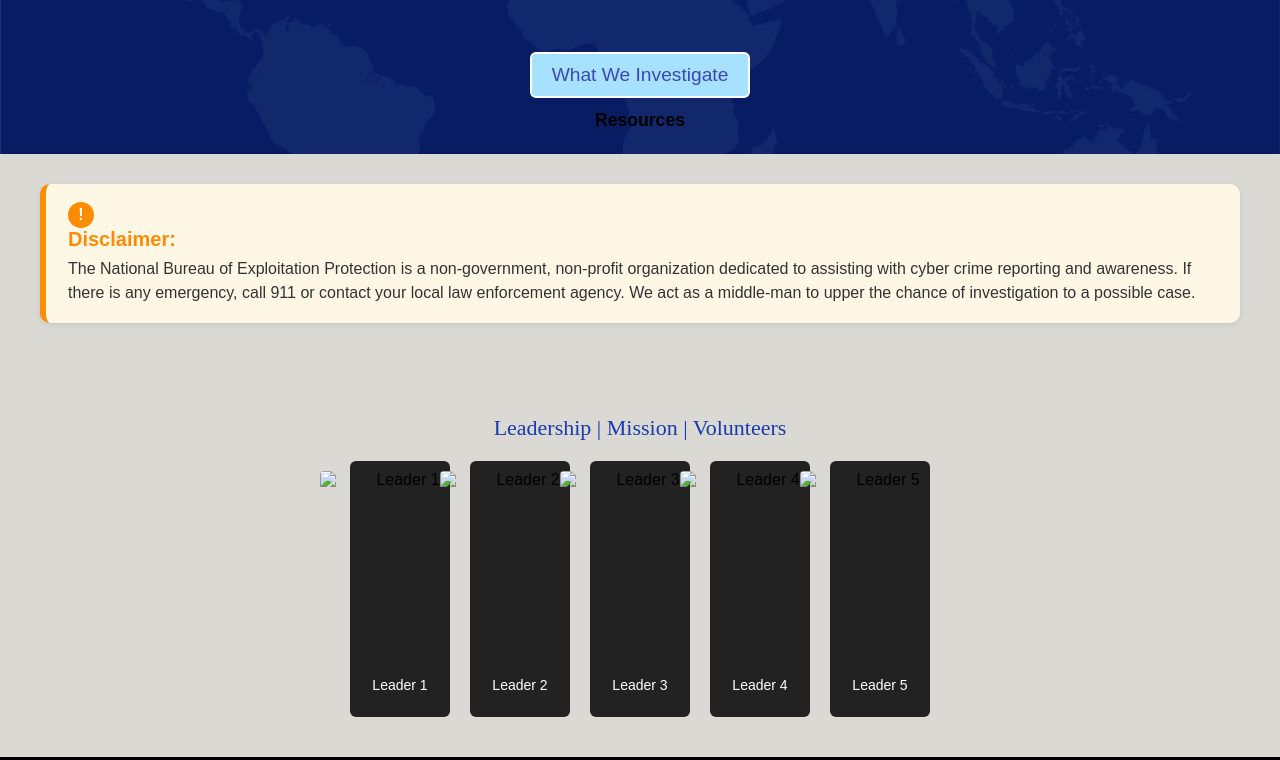
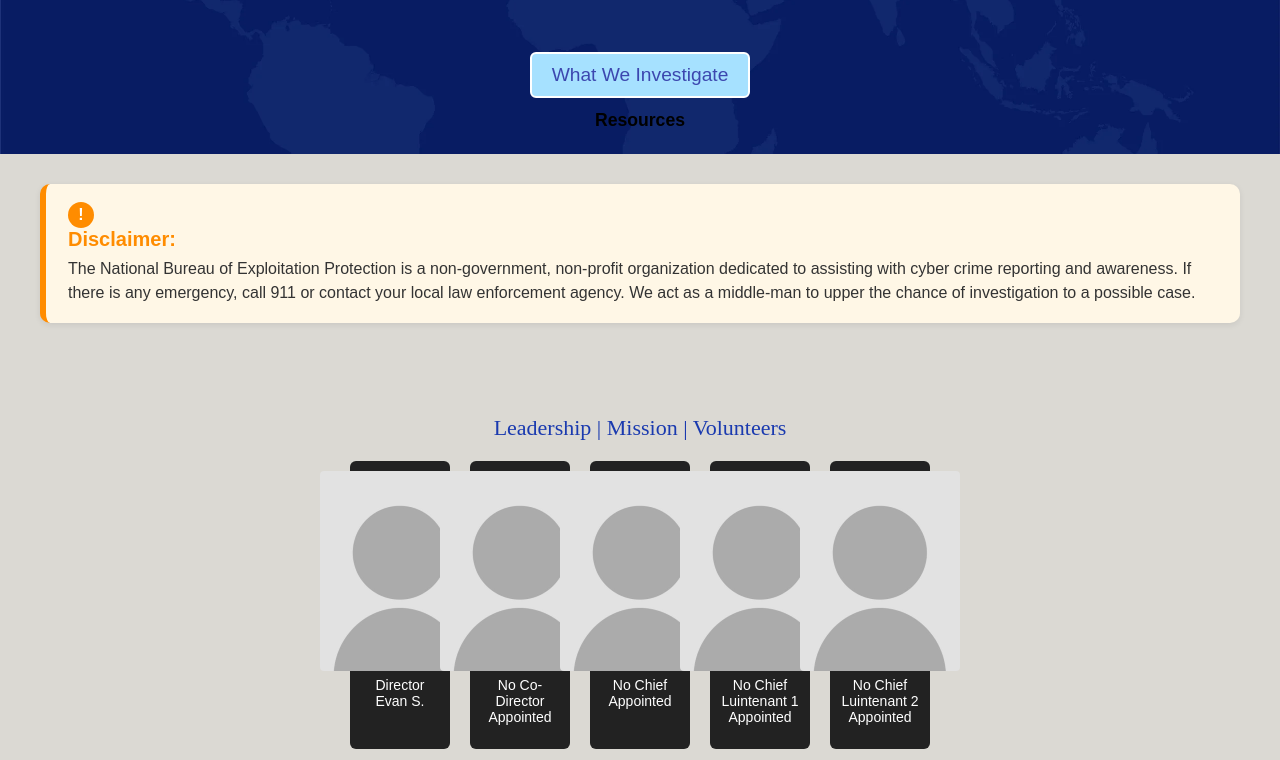
Before and after one commit to sayroahm/nbep, a plain HTML site: page index.html in a window 1280 px wide. Shown: the part 192-952 px from the top of the page. Drawn offline with Linux system fonts and the light colour scheme; no server answers; files whose address does not match are found by name.

Commit message:
Update index.html

```diff
--- a/index.html
+++ b/index.html
@@ -652,24 +652,24 @@
         <p class="leadership-text">Leadership | Mission | Volunteers</p>
         <div class="leadership-images">
           <div class="leader-box">
-            <img src="leader1.png" alt="Leader 1">
-            <p class="leader-name">Leader 1</p>
+            <img src="HDNoPfp.png" alt="Leader 1">
+            <p class="leader-name">Director Evan S.</p>
           </div>
           <div class="leader-box">
-            <img src="leader2.png" alt="Leader 2">
-            <p class="leader-name">Leader 2</p>
+            <img src="HDNoPfp.png" alt="Leader 2">
+            <p class="leader-name">No Co-Director Appointed</p>
           </div>
           <div class="leader-box">
-            <img src="leader3.png" alt="Leader 3">
-            <p class="leader-name">Leader 3</p>
+            <img src="HDNoPfp.png" alt="Leader 3">
+            <p class="leader-name">No Chief Appointed</p>
           </div>
           <div class="leader-box">
-            <img src="leader4.png" alt="Leader 4">
-            <p class="leader-name">Leader 4</p>
+            <img src="HDNoPfp.png" alt="Leader 4">
+            <p class="leader-name">No Chief Luintenant 1 Appointed</p>
           </div>
           <div class="leader-box">
-            <img src="leader5.png" alt="Leader 5">
-            <p class="leader-name">Leader 5</p>
+            <img src="HDNoPfp.png" alt="Leader 5">
+            <p class="leader-name">No Chief Luintenant 2 Appointed</p>
           </div>
         </div>
       </div>
```
